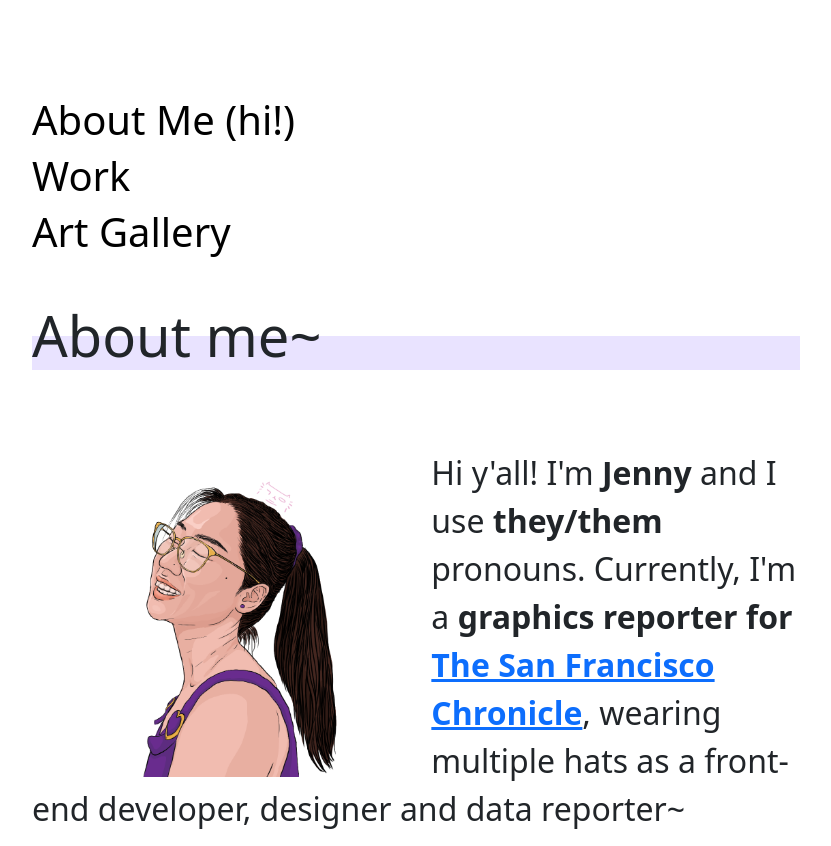
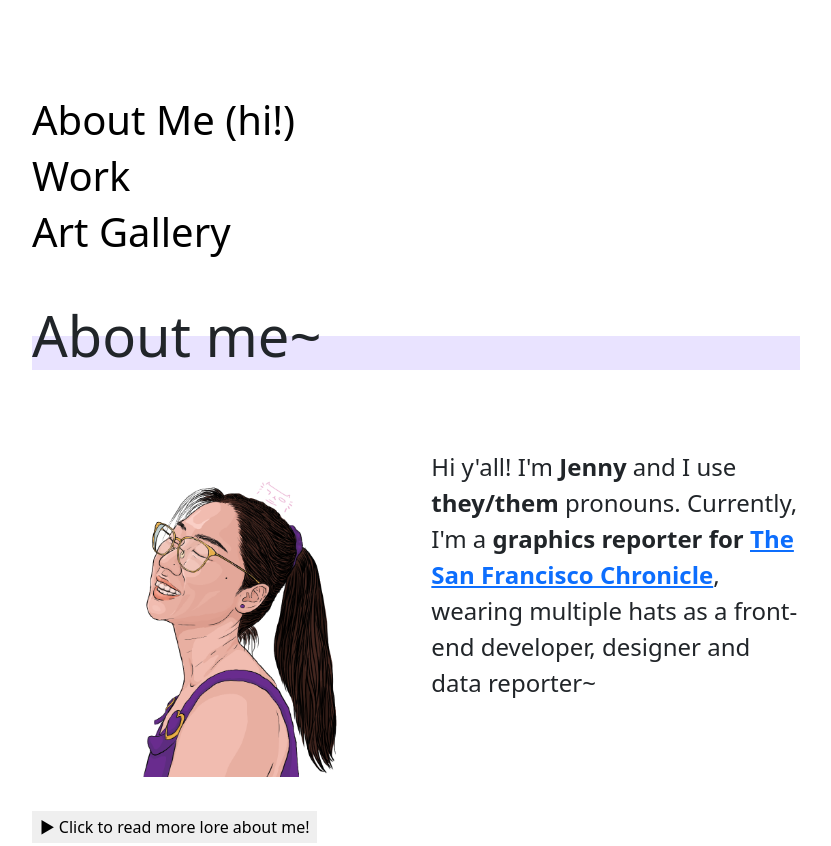
Before and after one commit to kwonjs/kwonjs.github.io, a plain HTML site: page index.html in a window 1280 px wide. Shown: the top 846 px of the page, without its empty margins (96-927 px from the left). Drawn offline with nearby package versions, Linux system fonts and the light colour scheme.

Commit message:
reduce font size even more

```diff
--- a/index.html
+++ b/index.html
@@ -146,7 +146,7 @@
 		/* make the first sentence or two in the about section bigger than the rest of the bio */
 
 		span.bio-intro {
-			font-size: 2rem !important;
+			font-size: 1.5rem !important;
 		}
 
 		.about-desc p {
```
